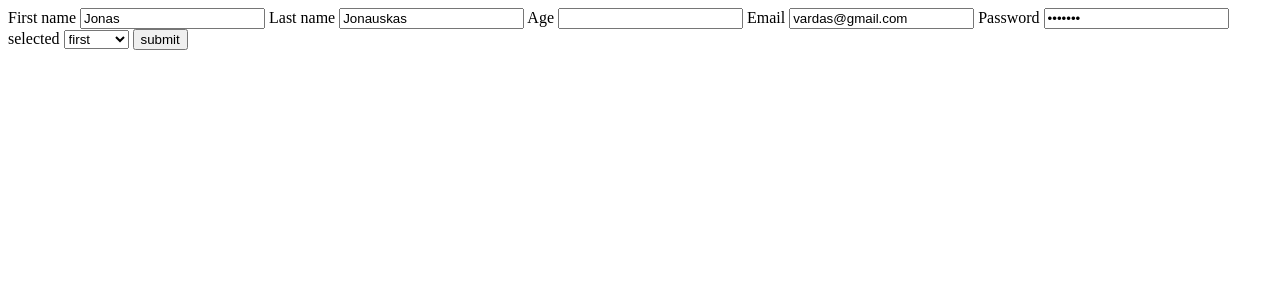
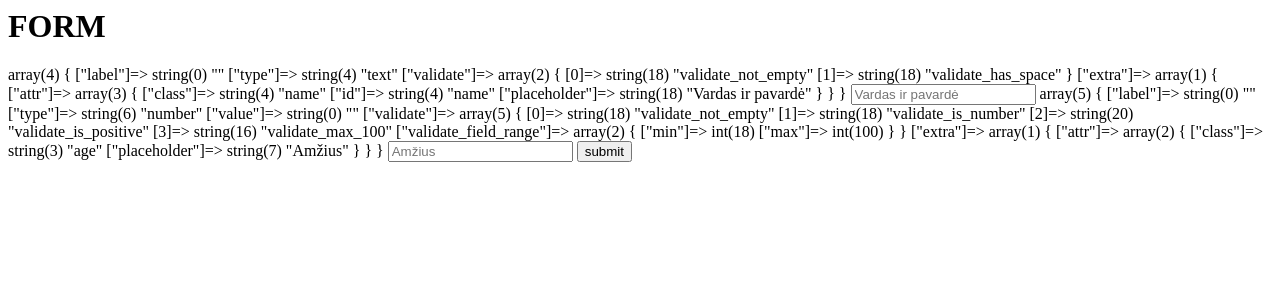
Before and after one commit to JusteKamaityte/Laravel_app, a PHP site: page / in a window 1280 px wide. Shown: the top 300 px of the page. Run offline with PHP 8.4, Linux system fonts and the light colour scheme.

Commit message:
formos validacija, klaidu taisymas

```diff
--- a/app/functions/form/validators.php
+++ b/app/functions/form/validators.php
@@ -5,9 +5,9 @@
  * @param $field
  * @return bool
  */
-function validate_max_100($safe_input, &$field){
+function validate_max_100($field_input, &$field){
 
-    if(strlen($field_input > 100)){
+    if(strlen($field_input) > 100){
         $field['error'] = 'Įvesta per daug simbolių';
         return false;
     }
--- a/core/functions/form/core.php
+++ b/core/functions/form/core.php
@@ -18,7 +18,7 @@ function get_filtered_input(array $form): ?array
         }
     }
 
-    return get_filtered_input(INPUT_POST, $filter_parameters);
+    return filter_input_array(INPUT_POST, $filter_parameters);
 }
 
 /**
@@ -35,19 +35,19 @@ function validate_form(array &$form, array $safe_input): bool
         $field = &$form['fields'][$field_id];
         $field['value'] = $value;
 
-        foreach ($field['validate'] ?? [] as $item) {
-            $is_valid = $item($value, $field);
-
-            if (!$is_valid) {
-                $success = false;
-                break;
-            }
+        foreach ($field['validate'] ?? [] as $validation_key  => $validator) {
+           if(is_array($validator)){
+               $valid = $validation_key($value, $field, $validator);
+           }else{
+               $valid = $validator($value, $field);
+           }
         }
     }
     if (isset($form['callbacks']['success']) && $success) {
-        //iskviecia funkcija
+
         $form['callbacks']['success']($form, $safe_input);
     } elseif (isset($form['callbacks']['failed']) && !$success) {
+        var_dump('test');
         $form['callbacks']['failed']($form, $safe_input);
     }
 
--- a/core/functions/form/validators.php
+++ b/core/functions/form/validators.php
@@ -48,3 +48,30 @@ function validate_is_positive($safe_input, &$field)
     }
     return true;
 }
+
+function validate_has_space($field_input, array &$field): bool{
+    if(!strpos($field_input, ' ')){
+        $field['error'] = 'Turi įvesti ir VARDĄ ir PAVARDĘ';
+        return false;
+    }
+    return true;
+}
+
+/**
+ * @param $safe_input
+ * @param $field
+ * @param $parameters
+ * @return bool
+ */
+function validate_field_range($safe_input, array &$field, $parameters){
+
+    if($safe_input < $parameters['min'] || $safe_input > $parameters['max']){
+        $field['error'] = strtr('Skaicius turi buti daugiau nei @min ir maziau nei @max',[
+            '@min' => $parameters['min'],
+            '@max' => $parameters['max']
+            ]);
+
+        return false;
+    }
+    return true;
+}
--- a/core/templates/form.tpl.php
+++ b/core/templates/form.tpl.php
@@ -2,8 +2,8 @@
     <?php print html_attr(($form['attr'] ?? []) + ['method' => 'POST']); ?>>
     <?php foreach ($form['fields'] ?? [] as $field_id => $field): ?>
         <label><span><?php print $field['label']; ?></span> </label>
-        <?php if (in_array($field['type'], ['text', 'password', 'email', 'number'])): ?>
-<!--        --><?php //var_dump($field); ?>
+        <?php if (in_array($field['type'], ['text','number'])): ?>
+        <?php var_dump($field); ?>
             <input <?php
             print html_attr(
                 ($field['extra']['attr'] ?? []) +
@@ -11,6 +11,7 @@
                     'name' => $field_id,
                     'type' => $field['type'],
                     'value' => $field['value'] ?? '',
+                    'placeholder' => $field_id
 
                 ]); ?>>
         <?php elseif (in_array($field['type'], ['select'])): ?>
--- a/index.php
+++ b/index.php
@@ -1,17 +1,15 @@
 <?php
 require 'bootloader.php';
 
-
 function form_success($form, $safe_input)
 {
-    var_dump('success');
+    var_dump('Tu normalus');
 }
 
 function form_failed($form, $safe_input)
 {
-    var_dump('failed');
+    var_dump('Nenormalus');
 }
-
 
 $form = [
     'attr' => [
@@ -25,93 +23,65 @@ $form = [
         'failed' => 'form_failed'
     ],
     'fields' => [
-        'first_name' => [
-            'filter' => FILTER_SANITIZE_NUMBER_INT,
-            'label' => 'First name',
+        'name' => [
+            'label' => '',
             'type' => 'text',
-            'value' => 'Jonas',
+            'validate' => [
+                'validate_not_empty',
+                'validate_has_space'
+            ],
             'extra' => [
                 'attr' => [
-                    'jj' => 'dasa'
+                    'class' => 'name',
+                    'id' => 'name',
+                    'placeholder' => 'Vardas ir pavardė'
                 ]
-            ],
-            'validate' => [
-                'validate_not_empty'
-            ],
-        ],
-        'last_name' => [
-            'label' => 'Last name',
-            'value' => 'Jonauskas',
-            'type' => 'text',
-            'validate' => [
-                'validate_not_empty'
-            ],
-
+            ]
         ],
         'age' => [
-            'label' => 'Age',
+            'label' => '',
             'type' => 'number',
-            'value' => '...',
-            'filter' => 'FILTER_SANTIZE_INT',
-            'validators' => [
+            'value' => '',
+            'validate' => [
                 'validate_not_empty',
                 'validate_is_number',
                 'validate_is_positive',
-                'validate_max_100'
-            ],
-        ],
-        'email' => [
-            'label' => 'Email',
-            'type' => 'email',
-            'value' => 'vardas@gmail.com',
-            'validate' => [
-                'validate_not_empty'
-            ],
-        ],
-        'password' => [
-            'label' => 'Password',
-            'type' => 'password',
-            'value' => '.......',
-            'validate' => [
-                'validate_not_empty'
-            ],
-        ],
-        'select' => [
-            'label' => 'selected',
-            'type' => 'select',
-            'value' => '',
-            'options' => [
-                'option_one' => 'first',
-                'option_two' => 'second',
-                'option_three' => 'third'
+                'validate_max_100',
+                'validate_field_range' => [
+                    'min' => 18,
+                    'max' => 100
+                ]
             ],
             'extra' => [
                 'attr' => [
-                    'class' => 'form_class',
-                    'id' => 'form_test_id'
+                    'class' => 'age',
+                    'placeholder' => 'Amžius'
                 ]
-            ],
-            'validate' => [
-                'validate_not_empty'
-            ],
-        ]
+            ]
+        ],
     ],
     'buttons' => [
         'submit' => [
             'text' => 'submit',
             'name' => 'action',
+            'validate' => [
+                'validate_not_empty'
+            ],
             'extra' => [
                 'attr' => [
                     'class' => 'submit-button'
                 ]
             ],
-            'validate' => [
-                'validate_not_empty'
-            ],
+
         ],
     ]
 ];
 
+if($_POST ){
+
+    $filtered_input = get_filtered_input($form);
+    $validation = validate_form($form, $filtered_input);
+}
 ?>
 
 <html>
@@ -121,8 +91,7 @@ $form = [
     </style>
 </head>
 <body>
-<h1></h1>
-<h2></h2>
+<h1>FORM</h1>
 <?php include 'core/templates/form.tpl.php'; ?>
 </body>
 </html>
```
